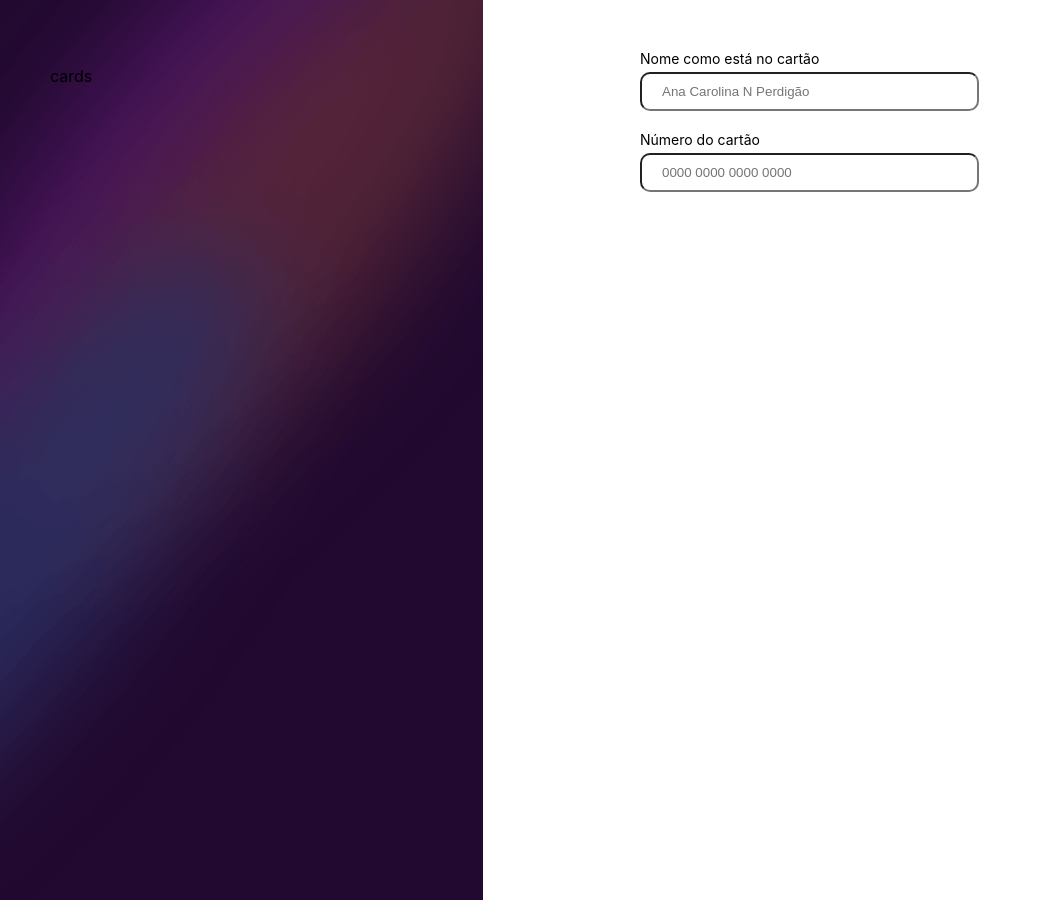
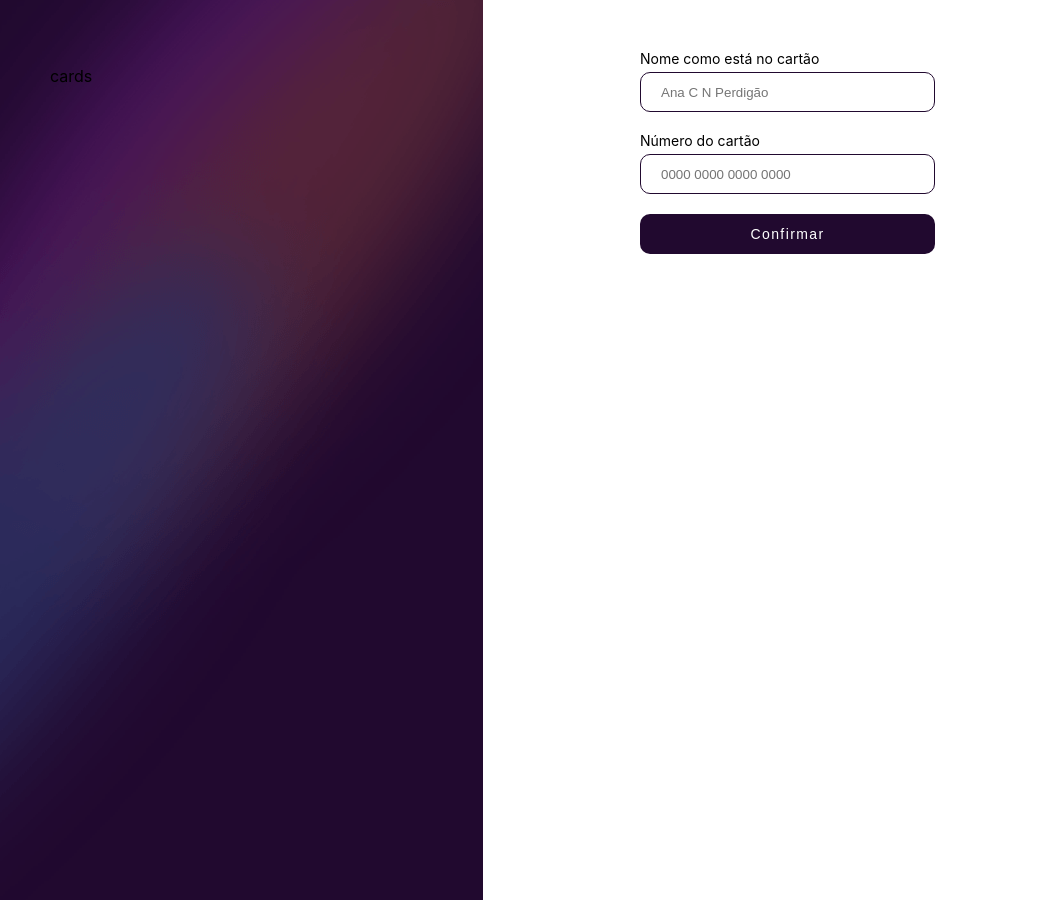
Before and after one commit to anacperdigao/Formulario, a JavaScript app: page / in a window 1280 px wide. Shown: the whole page, without its empty margins (0-1042 px from the left). Built offline with nearby package versions, Linux system fonts and the light colour scheme; the HTML template or start-up script is replaced by a standard one.

Commit message:
Adicionando botao formulario

```diff
--- /dev/null
+++ b/src/componentes/Botao/Botao.css
@@ -0,0 +1,16 @@
+.botao{
+    padding: 10px 20px;
+    width: 50%;
+    height: 40px;
+    border-radius: 10px;
+    font-size: 14px;
+    border: none;
+    background-color: hsl(278, 68%, 11%);
+    color: white;
+    letter-spacing: 0.1em;
+    cursor: pointer;
+}
+
+.botao:hover {
+    opacity: 0.8;
+}
--- /dev/null
+++ b/src/componentes/Botao/index.js
@@ -0,0 +1,10 @@
+import './Botao.css'
+
+const Botao = (props) => {
+    return(
+        <button className='botao'>{props.children}</button>
+
+    )
+}
+
+export default Botao
--- a/src/componentes/CampoTexto/CampoTexto.css
+++ b/src/componentes/CampoTexto/CampoTexto.css
@@ -12,5 +12,14 @@
 .campo-texto input{
     padding: 10px 20px;
     width: 50%;
+    height: 40px;
     border-radius: 10px;
+    box-sizing: border-box;
+    border: 1px solid hsl(278, 68%, 11%);
+    cursor: pointer;
 }
+
+input::-webkit-outer-spin-button,
+input::-webkit-inner-spin-button {
+    -webkit-appearance: none;
+    margin: 0;}
--- a/src/componentes/CampoTexto/index.js
+++ b/src/componentes/CampoTexto/index.js
@@ -5,7 +5,12 @@ const CampoTexto = (props) => {
     return(
         <div className="campo-texto">
             <label>{props.label}</label>
-            <input value={props.valor} required={props.obrigatorio} placeholder={props.placeholder}/>
+            <input
+            value={props.valor}
+            required={props.obrigatorio}
+            placeholder={props.placeholder}
+            type = {props.tipo}
+            />
         </div>
     )
 }
--- a/src/componentes/Formulario/index.js
+++ b/src/componentes/Formulario/index.js
@@ -1,3 +1,4 @@
+import Botao from '../Botao'
 import CampoTexto from '../CampoTexto'
 import './Formulario.css'
 
@@ -8,14 +9,20 @@ const Formulario = (props) => {
             <CampoTexto
             label="Nome como está no cartão"
             obrigatorio={true}
-            placeholder="Ana Carolina N Perdigão"
+            placeholder="Ana C N Perdigão"
+            tipo = "text"
             />
 
             <CampoTexto
             label="Número do cartão"
             obrigatorio={true}
             placeholder="0000 0000 0000 0000"
+            tipo = "number"
             />
+
+            <Botao>
+                Confirmar
+            </Botao>
 
         </form>
 
```
Also changed, not shown: 1 other file (tests, documents, lock files or other folders).
